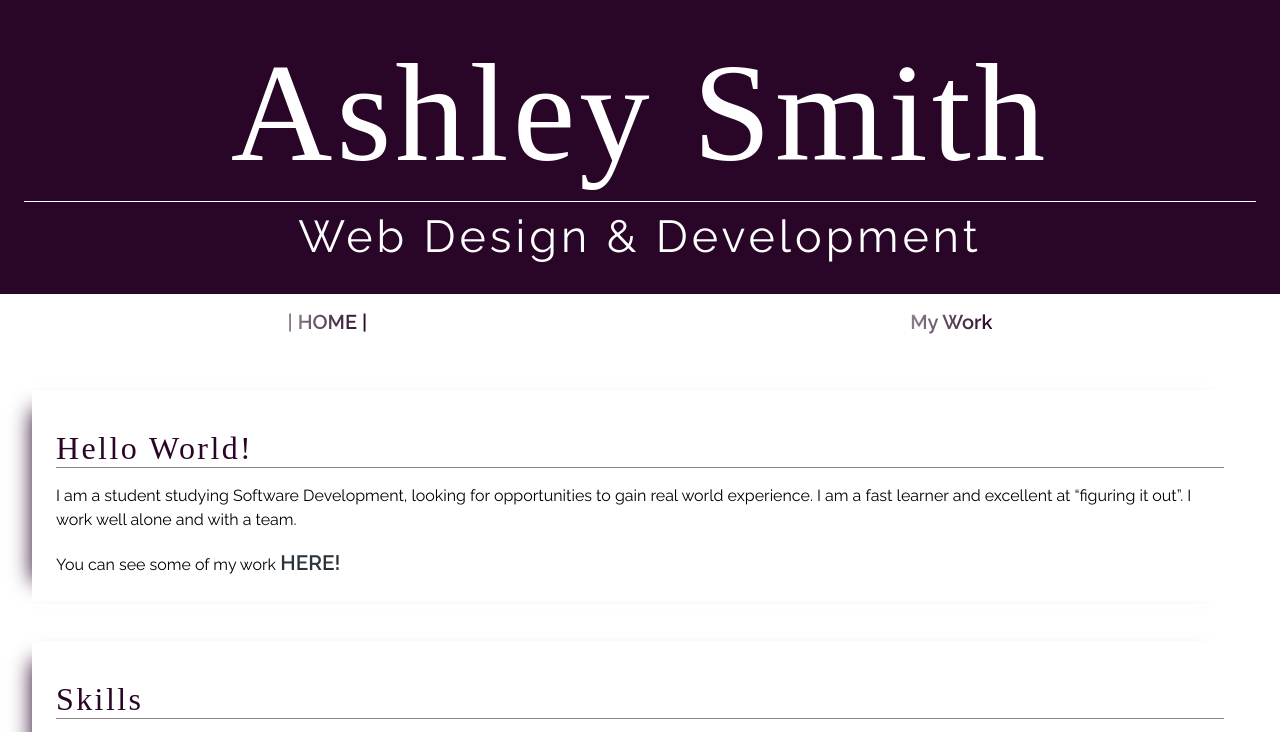
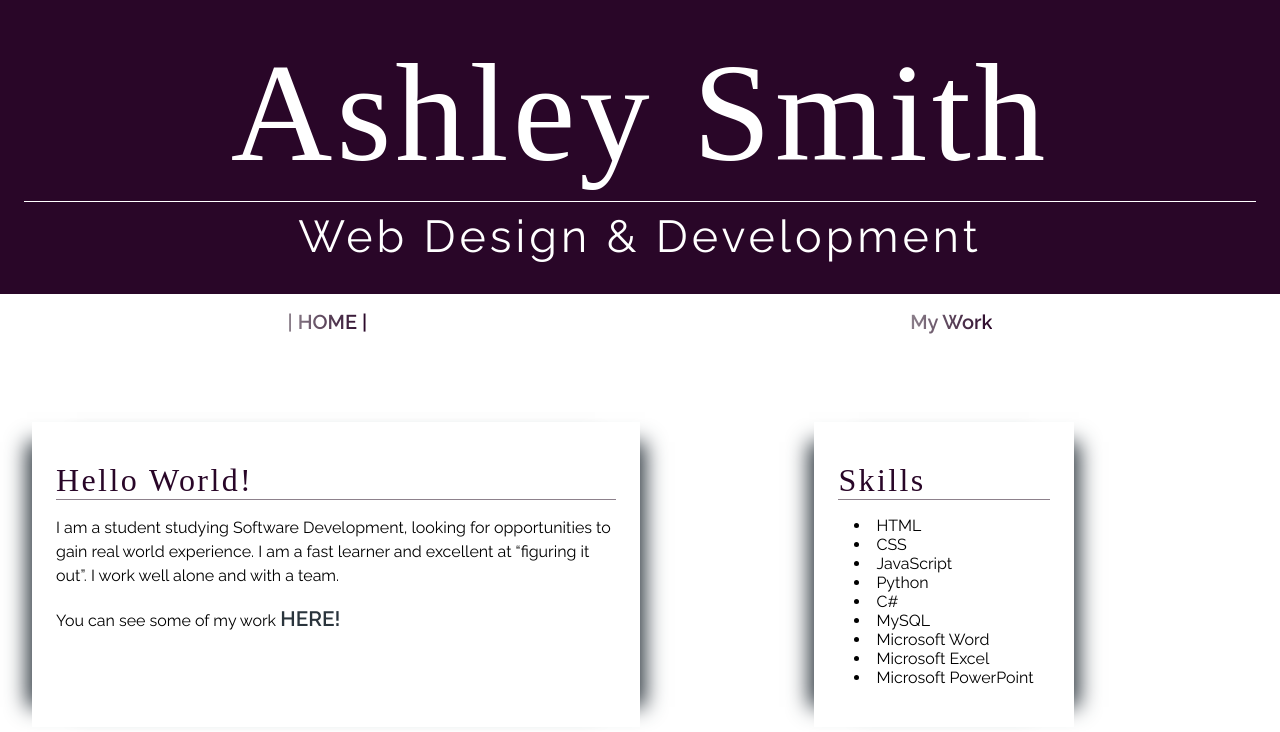
Before and after one commit to ashesmsmith/ashleysmith, a plain HTML site: page index.html in a window 1280 px wide. Shown: the top 732 px of the page. Drawn offline with Linux system fonts and the light colour scheme; a web font is replaced by a local one.

Commit message:
style updates/added medium responsive

```diff
--- a/index.html
+++ b/index.html
@@ -13,6 +13,7 @@
 
     <!-- Stylesheets & Icon -->
     <link rel="stylesheet" href="styles/base.css">
+    <link rel="stylesheet" href="styles/medium.css">
 </head>
 
 <body>
--- a/styles/base.css
+++ b/styles/base.css
@@ -40,10 +40,6 @@ h3 {
 
 /* HEADER */
 header {
-    /* background-image: url(../images/background.png);
-    background-position: center; */
-    /* background: linear-gradient(to bottom right, #24C92A, #2B0DBF, #6C085B, #C5075D); */
-
     background: #290628;
     padding: 1.5rem;
 }
@@ -81,7 +77,7 @@ section {
     background-color: white;
     margin: 2.5rem auto;
     padding: 1.5rem;
-    box-shadow: -20px 0 20px -20px #290628;
+    box-shadow: -20px 0 20px -20px #2A343C;
 }
 
 p {
--- /dev/null
+++ b/styles/medium.css
@@ -0,0 +1,10 @@
+@media (min-width:700px) {
+    main {
+        display: grid;
+        grid-template-columns: 1fr 1fr;
+    }
+
+    section {
+        box-shadow: 25px 0 20px -20px #2A343C, -25px 0 20px -20px #2A343C;
+    }
+}
```
Also changed, not shown: my_work.html (+1 -0 lines).
